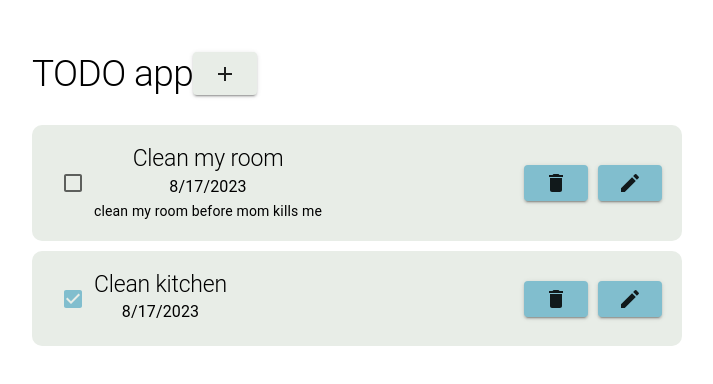
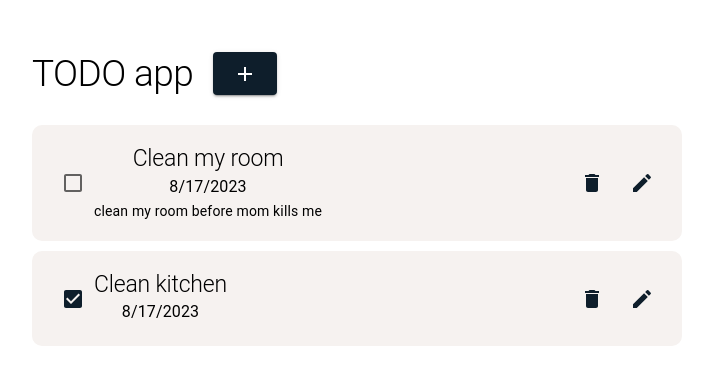
Before and after one commit to amirgc0021/todo, a React (Vite) app: page / in a window 1280 px wide. Shown: the top 384 px of the page, without its empty margins (283-996 px from the left). Built offline with nearby package versions, Linux system fonts and the light colour scheme.

Commit message:
styles, display image when list is empty

```diff
--- a/src/App.tsx
+++ b/src/App.tsx
@@ -9,15 +9,21 @@ function App() {
 	const theme = createTheme({
 		palette: {
 			primary: {
-				main: "#E8EDE7"
+				main: "#0e1e2b",
+				dark: "#010305",
+				light: "#1c3d52",
+				contrastText: "#fff"
 			},
 			secondary: {
-				main: "#81BECE"
-			}
+				main: "#1c3d52",
+				light: "#F6F2F0",
+				contrastText: "#000"
+			},
+
 		},
 		spacing: [20, 42, 5],
 		typography: {
-			h1:{
+			h1: {
 				fontSize: "37px"
 			},
 			h2: {
--- a/src/components/tasks/addTask/AddTask.tsx
+++ b/src/components/tasks/addTask/AddTask.tsx
@@ -104,7 +104,7 @@ export default function AddTask({ closeDialog, task }: Props) {
 						<Button variant="outlined" color="secondary" onClick={closeDialog}>
 							Cancel
 						</Button>
-						<Button variant='contained' color='secondary' type='submit'>
+						<Button variant='contained' color='primary' type='submit'>
 							{!task ? "Add" : "Edit"}
 						</Button>
 					</Stack>
--- a/src/components/tasks/taskItem/TaskItem.tsx
+++ b/src/components/tasks/taskItem/TaskItem.tsx
@@ -3,7 +3,7 @@ import Typography from '@mui/material/Typography';
 import CheckBox from '@mui/material/Checkbox';
 import Stack from '@mui/material/Stack';
 import Box from '@mui/material/Box';
-import Button from '@mui/material/Button';
+import IconButton from '@mui/material/IconButton';
 import { useDispatch } from "react-redux";
 import { editTask } from 'redux/listSlice';
 
@@ -21,28 +21,28 @@ import EditIcon from '@mui/icons-material/Create';
 type Props = {
 	item: ItaskItem,
 	deleteTask: (id: string) => void
-	updateTask: (task: ItaskItem) => void
+	openEditTaskdialog: (task: ItaskItem) => void
 }
 
-export default function TaskItem({ item, deleteTask, updateTask }: Props) {
+export default function TaskItem({ item, deleteTask, openEditTaskdialog }: Props) {
 	const dispatch = useDispatch();
 
 	const updateTaskDoneState = (event: React.ChangeEvent<HTMLInputElement>) => {
-		dispatch(editTask({...item, done: event.target.checked}))
+		dispatch(editTask({ ...item, done: event.target.checked }))
 	}
 
 	const removeTask = () => {
 		deleteTask(item.id)
 	}
 
-	const _updateTask = () => {
-		updateTask(item)
+	const openEditDialog = () => {
+		openEditTaskdialog(item)
 	}
 
 	return (
-		<Stack className={styles.wrapper} sx={{ bgcolor: "primary.main", p: 0, borderRadius: "10px" }} alignItems="center" direction="row">
+		<Stack className={styles.wrapper} sx={{ bgcolor: "secondary.light", p: 0, borderRadius: "10px", color: "secondary.contrastText" }} alignItems="center" direction="row">
 			<Box>
-				<CheckBox checked={item.done} checkedIcon={<CheckBoxIcon color="secondary" />} onChange={updateTaskDoneState} />
+				<CheckBox checked={item.done} checkedIcon={<CheckBoxIcon />} onChange={updateTaskDoneState} />
 			</Box>
 
 			<Box>
@@ -52,13 +52,19 @@ export default function TaskItem({ item, deleteTask, updateTask }: Props) {
 			</Box>
 
 			<Stack marginLeft="auto" direction="row" gap={"10px"} useFlexGap>
-				<Button variant='contained' color='secondary' type='submit' onClick={removeTask}>
+				<IconButton aria-label="delete" color='primary' onClick={removeTask}>
 					<DeleteIcon />
-				</Button>
+				</IconButton>
+				<IconButton aria-label="edit" color='primary' onClick={openEditDialog}>
+					<EditIcon />
+				</IconButton>
+				{/* <IconButton variant='contained' color='primary' type='submit' >
+					<DeleteIcon />
+				</IconButton>
 
-				<Button variant='contained' color='secondary' type='submit' onClick={_updateTask}>
+				<IconButton variant='contained' sx={{ backgroundColor: 'primary.light' }} type='submit' >
 					<EditIcon />
-				</Button>
+				</IconButton> */}
 			</Stack>
 		</Stack>
 	)
--- a/src/components/tasks/tasksList/TasksList.tsx
+++ b/src/components/tasks/tasksList/TasksList.tsx
@@ -54,12 +54,23 @@ export default function TasksList({ }: Props) {
 		})
 	}
 
-	const tasksList = useMemo(() => list.map(item => <TaskItem key={item.id} item={item} deleteTask={deleteTask} updateTask={openTaskDialogInEditMode} />), [list])
+	const tasksList = useMemo(() => {
+		if(!list.length){
+			return <img src="/emptyImage.jpg" width="100%" />
+		}
+
+		return list.map(item => <TaskItem
+			key={item.id}
+			item={item}
+			deleteTask={deleteTask}
+			openEditTaskdialog={openTaskDialogInEditMode}
+		/>)
+	}, [list])
 
 	return (
 		<Box maxWidth="650px" margin="20px auto 0">
 			<Stack direction="row" marginBottom="30px">
-				<Typography variant="h1">TODO app</Typography>
+				<Typography variant="h1" marginRight="20px">TODO app</Typography>
 				<Button variant='contained' onClick={addTaskToList}><AddIcon /></Button>
 			</Stack>
 
```
Also changed, not shown: public/emptyImage.jpg (added).
